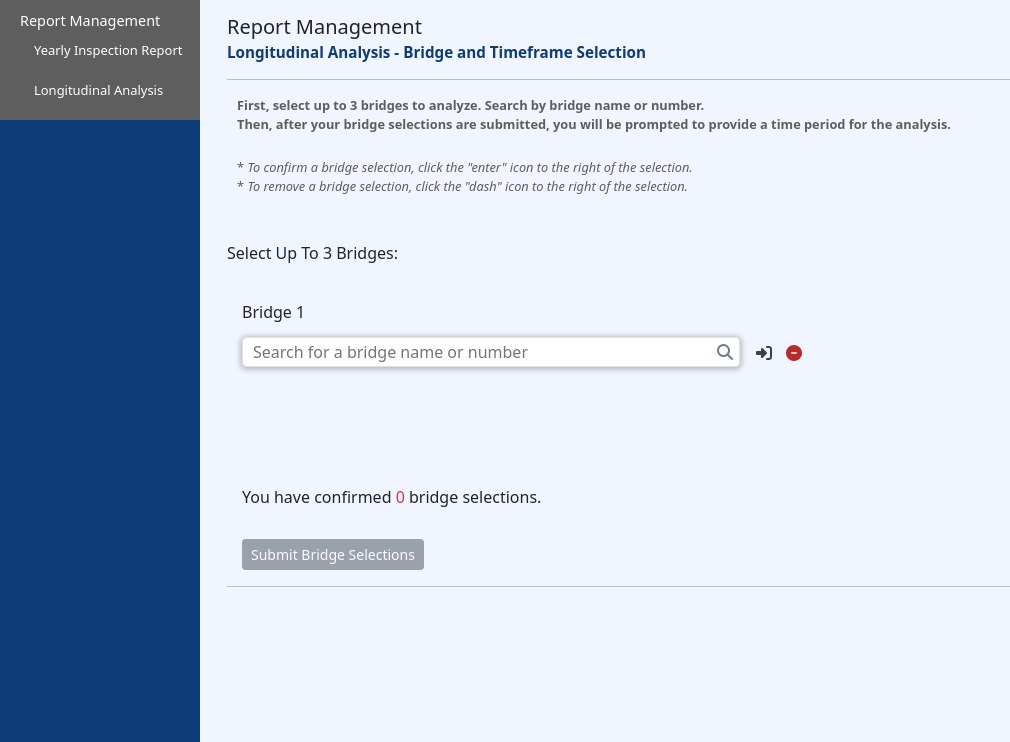
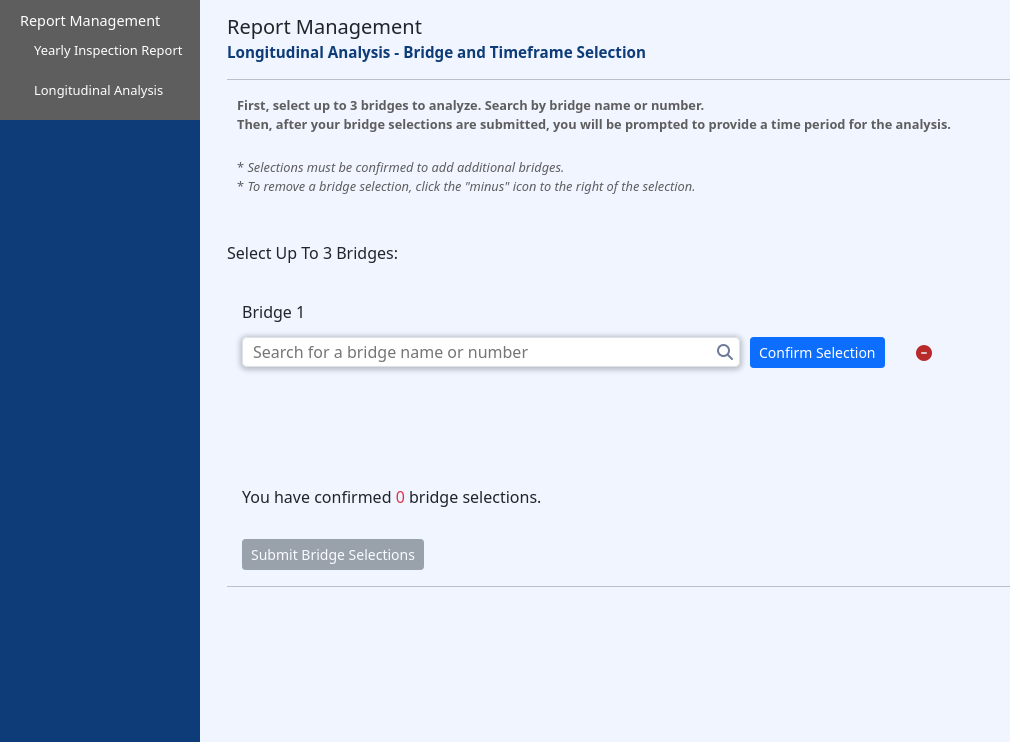
Before and after one commit to prichard38/BIMS, a PHP site: page /user-options-longitudinal-analysis.php in a window 1280 px wide. Shown: the part 58-800 px from the top of the page, without its empty margins (0-1010 px from the left). Run offline with PHP 8.4, Linux system fonts and the light colour scheme; the visitor is signed in with stand-in values (Sample User, id 1); data comes from the database, SQL or seed files in the repository; some libraries are stand-ins or nearby versions.

Commit message:
added "edit bridge selections" button  and "new longitudinal analysis" button

```diff
--- a/assets/css/custom.css
+++ b/assets/css/custom.css
@@ -69,8 +69,17 @@ form {
     color: #5e5e5e;
 }
 
+
+.above-card-button{
+    margin-top: 15px;
+    margin-bottom: 0px;
+    margin-right: 16px;
+    display: flex;
+    justify-content: flex-end;
+}
+
 .contents {
-    padding: 10px 20px;
+    padding: 0px 20px;
     margin: 0;
 }
 
@@ -908,7 +917,7 @@ thead {
 
 .remove-btn {
     position: absolute;
-    margin-left: 30px;
+    margin-left: 160px;
     border: none;
     background-color: transparent;
     color: #b92a2a;
@@ -918,11 +927,6 @@ thead {
 
 .confirm-btn {
     position: absolute;
-    border: none;
-    background-color: transparent;
-    color: #3a414e;
-    line-height: 30px;
-    font-size: 16px;
 }
 
 .add-bridge{
@@ -1022,6 +1026,8 @@ thead {
 background: #ececec
 }
 
-  .submission-feedback, .input-feedback{
+.submission-feedback,
+.input-feedback,
+.edit-feedback{
     font-size: 0.85em;
 }
--- a/user-options-longitudinal-analysis.php
+++ b/user-options-longitudinal-analysis.php
@@ -2,10 +2,10 @@
 
     session_start();
 
-    // if($_SESSION["loggedAs"] != "Supervisor"){
-    //     header("Location:access_denied.php?error=supervisorsonly");
-    //     die();
-    // }
+    if($_SESSION["loggedAs"] != "Supervisor"){
+        header("Location:access_denied.php?error=supervisorsonly");
+        die();
+    }
 
     // Later we will get thee bridge names by POST after user has selected bridges, then set them as session vars
    $_SESSION["yearBegin"] = [2016];
@@ -174,14 +174,16 @@
 
                 containerSearchDiv.appendChild(wrapperDiv);
 
+                //<button  type='button' class='confirm-btn btn btn-primary btn-sm' id="confirm-search-1">Confirm Selection</button>
+
                 var confirmButton = document.createElement('button');
                 confirmButton.setAttribute('type', 'button');
                 confirmButton.setAttribute('class', 'confirm-btn');
-                confirmButton.setAttribute('id', 'confirm-btn'+nextBridgeIndex);
-                var confirmIcon = document.createElement('i');
-                confirmIcon.setAttribute('id', 'confirm-search-'+nextBridgeIndex);
-                confirmIcon.setAttribute('class', 'fas fa-sign-in-alt option-icon');
-                confirmButton.appendChild(confirmIcon);
+                confirmButton.classList.add('btn');
+                confirmButton.classList.add('btn-primary');
+                confirmButton.classList.add('btn-sm');
+                confirmButton.setAttribute('id', 'confirm-search-'+nextBridgeIndex);
+                confirmButton.innerHTML= 'Confirm Selection'
 
                 var removeButton = document.createElement('button');
                 removeButton.setAttribute('type', 'button');
@@ -356,8 +358,8 @@
                     <p><strong>First, select up to 3 bridges to analyze. Search by bridge name or number.</strong> </p>
                     <p><strong>Then, after your bridge selections are submitted, you will be prompted to provide a time period for the analysis.</strong></p>
                     <br>
-                    <p>* <em>To confirm a bridge selection, click the "enter" icon to the right of the selection.</em></p>
-                    <p>* <em>To remove a bridge selection, click the "dash" icon to the right of the selection.</em></p>
+                    <p>* <em>Selections must be confirmed to add additional bridges.</em></p>
+                    <p>* <em>To remove a bridge selection, click the "minus" icon to the right of the selection.</em></p>
                     <br>
                     <br>
                     <h6>Select Up To 3 Bridges:</h6>
@@ -378,7 +380,7 @@
                                     </div>
 
                                 </div>
-                                <button  type='button' class='confirm-btn'><i id="confirm-search-1" class="fas fa-sign-in-alt option-icon"></i></button>
+                                <button  type='button' class='confirm-btn btn btn-primary btn-sm' id="confirm-search-1">Confirm Selection</button>
                                 <button  type='button' class='remove-btn' id="remove-bridge-1" ><i class="fa fa-minus-circle option-icon"></i></button>
                             </div>
                             <span hidden='true' class='input-feedback text-danger' id='input-feedback-1'>No matching records</span>
@@ -394,7 +396,9 @@
                         <br>
                         <h6 id="confirmation-message">You have confirmed <span id="confirmation-count" class="text-danger">0</span> bridge selections.</h6>
                         <br>
+                        <button hidden='true' id='edit-btn-bridges' class="btn btn-primary btn-sm" type='button'>Edit Bridge Selections</button>
                         <button id='submit-btn-bridges' class="btn btn-secondary btn-sm disabled" type='button'>Submit Bridge Selections</button>
+                        <span hidden='true' style="font-size: 0.85em;" class='edit-feedback text-danger'><em>&nbsp&nbspChanging your bridge selections will reset the selected timeframe</em></span>
                         <span hidden='true' class='submission-feedback text-danger'><em>&nbsp&nbspTo submit your selections, confirm or delete any unconfirmed selections</em></span>
                     </p>
 
@@ -469,6 +473,7 @@
                         </span>
                         <br>
                         <br>
+                        <br>
                         <button hidden=true id='submit-btn-years' class="btn btn-secondary btn-sm disabled" type='submit'>Submit Timeframe Selection</button>
                     </p>
                 </form>
@@ -533,6 +538,8 @@
             // submit buttons
             var submitBridgeSelectionsButton = document.getElementById('submit-btn-bridges');
             var submitButtonYear = document.getElementById('submit-btn-years');
+            var editBridgesButton = document.getElementById('edit-btn-bridges');
+
 
             // bridges element. parent to all bridge divs
             var bridges = document.getElementById('bridges');
@@ -550,7 +557,7 @@
 
             submitBridgeSelectionsButton.onclick = function() {
                 if(isValid){
-                    document.getElementById('search-instructions').hidden = 'true';
+                    document.getElementById('search-instructions').hidden = true;
                     bridges.children[bridges.children.length -1].removeChild(bridges.children[bridges.children.length -1].lastChild);
                     bridges.children[bridges.children.length -1].removeChild(bridges.children[bridges.children.length -1].lastChild);
                     // hide icons from all bridge inputs so no more changes can be made
@@ -558,12 +565,14 @@
                     for(var i = 0 ; i < icons.length ; i++){
                         icons[i].hidden = true;
                     }
-                    // remove the "submit bridge selections" button
-                    this.remove()
+                    // hide the "submit bridge selections" button
+                    this.hidden = true;
+                    editBridgesButton.hidden=false;
+                    document.getElementsByClassName('edit-feedback')[0].hidden=false;
 
-                    // remove the add bridge icon and label
-                    addBridge.remove()
-                    addBridgeLabel.remove()
+                    // hide the add bridge icon and label
+                    addBridge.hidden = true;
+                    addBridgeLabel.hidden = true;
 
                     // show the begin year selector
                     document.getElementById('begin-year').hidden = false;
@@ -598,6 +607,34 @@
                         })
                     })
                 }
+            }
+
+            editBridgesButton.onclick = function(){
+                document.getElementById('search-instructions').hidden = false;
+                bridges.children[bridges.children.length -1].appendChild(document.createElement('br'));
+                bridges.children[bridges.children.length -1].appendChild(document.createElement('br'));
+                // show icons from all bridge inputs so changes can be made
+                var icons = document.getElementsByClassName("option-icon");
+                for(var i = 0 ; i < icons.length ; i++){
+                    icons[i].hidden = false;
+                }
+                // show the "submit bridge selections" button
+                this.hidden = true;
+                submitBridgeSelectionsButton.hidden=false;
+                document.getElementsByClassName('edit-feedback')[0].hidden=true;
+
+
+                // show the add bridge icon and label if less than 3 bridges
+                var numBridges = document.getElementsByClassName("bridge").length
+                if(numBridges < 3){
+                    addBridge.hidden = false;
+                    addBridgeLabel.hidden = false;
+                }
+
+                // hide the begin year selector
+                document.getElementById('begin-year').hidden = true;
+                document.getElementById('timeframe-instructions').hidden = true;
+                document.getElementById('submit-btn-years').hidden = true;
             }
 
             submitButtonYear.onclick = function(){
```
Also changed, not shown: reset-session-longitudinal-analysis.php (added, +10 -0 lines), supervisor_longitudinal_analysis.php (+21 -1 lines). Lines whose indentation alone changed are shown as unchanged.
